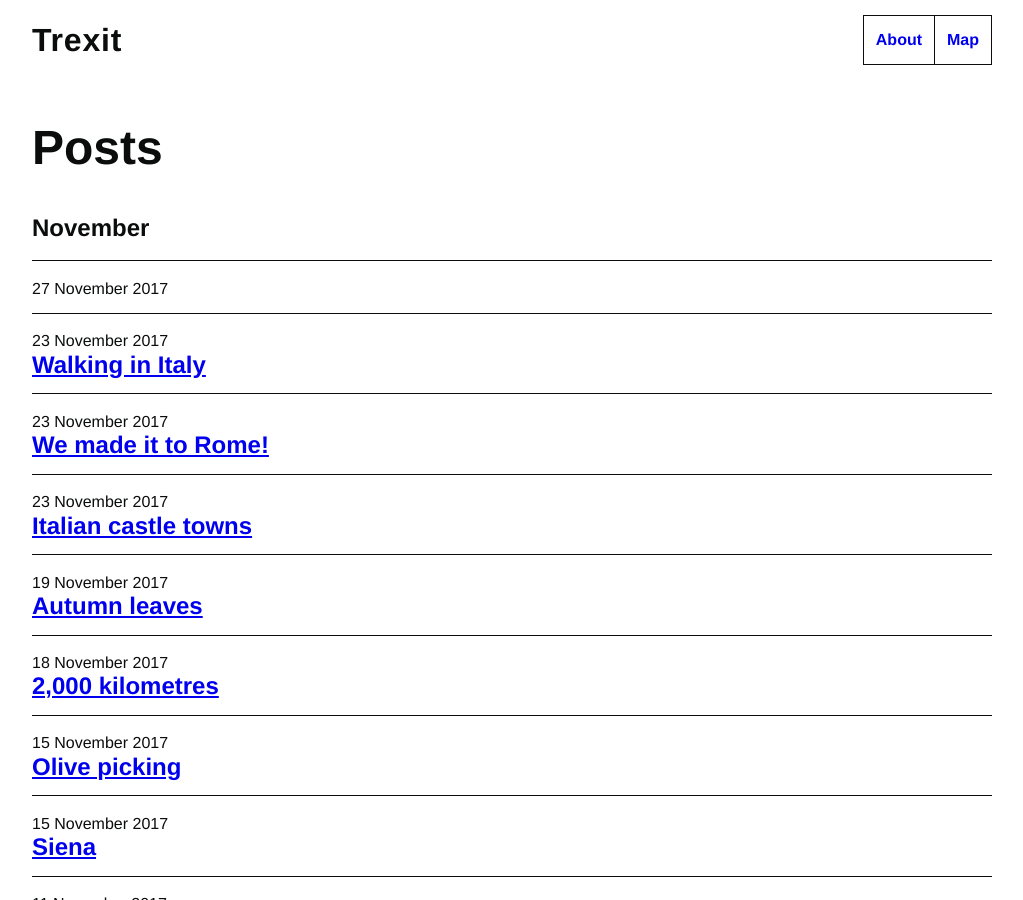
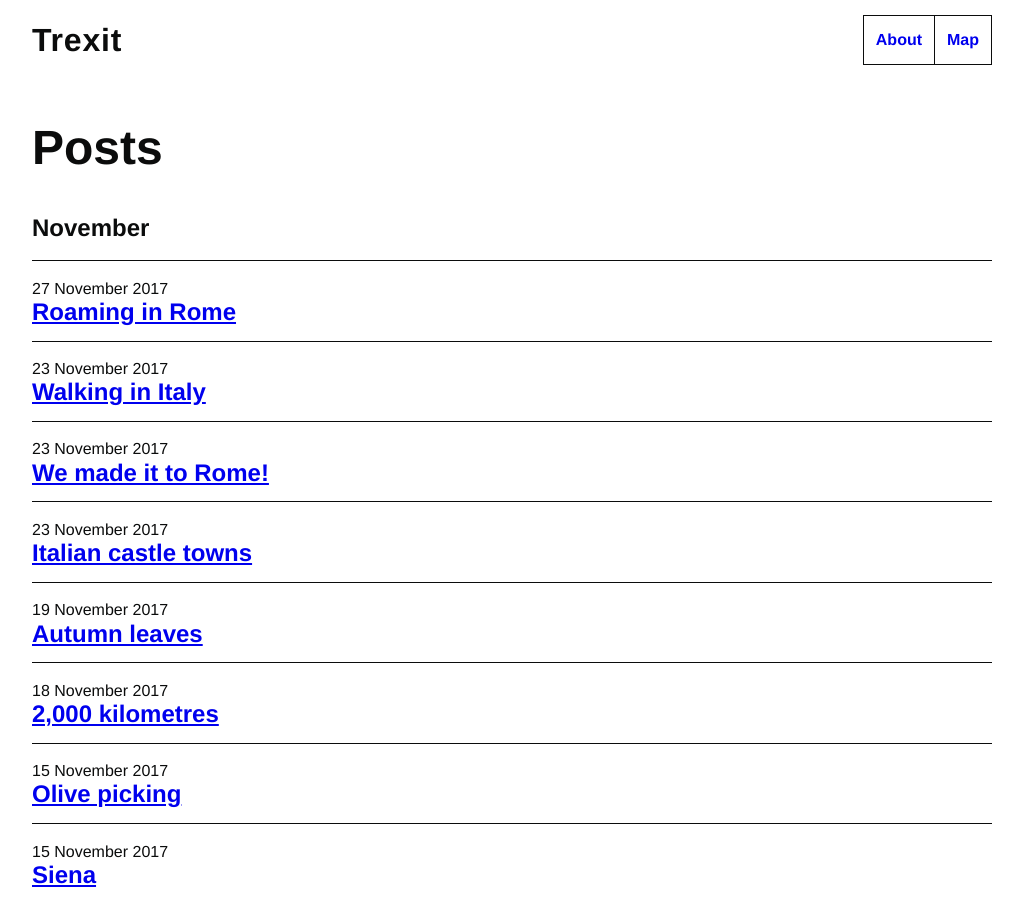
Before and after one commit to tombye/trexit, a Jekyll site: the page built from index.md, in a window 1280 px wide and 900 px high. Shown: the whole window, without its empty margins (128-1151 px from the left). Built offline with Jekyll 4.4.1, drawn with Linux system fonts in a browser that asks for light colours.

Commit message:
Add missing quote mark

```diff
--- a/_posts/2017-11-27-roaming-in-rome.markdown
+++ b/_posts/2017-11-27-roaming-in-rome.markdown
@@ -1,6 +1,6 @@
 ---
 layout: post
-title: "Roaming in Rome
+title: "Roaming in Rome"
 date: 2017-11-27 21:30 +0100
 categories: jekyll update
 ---
```
